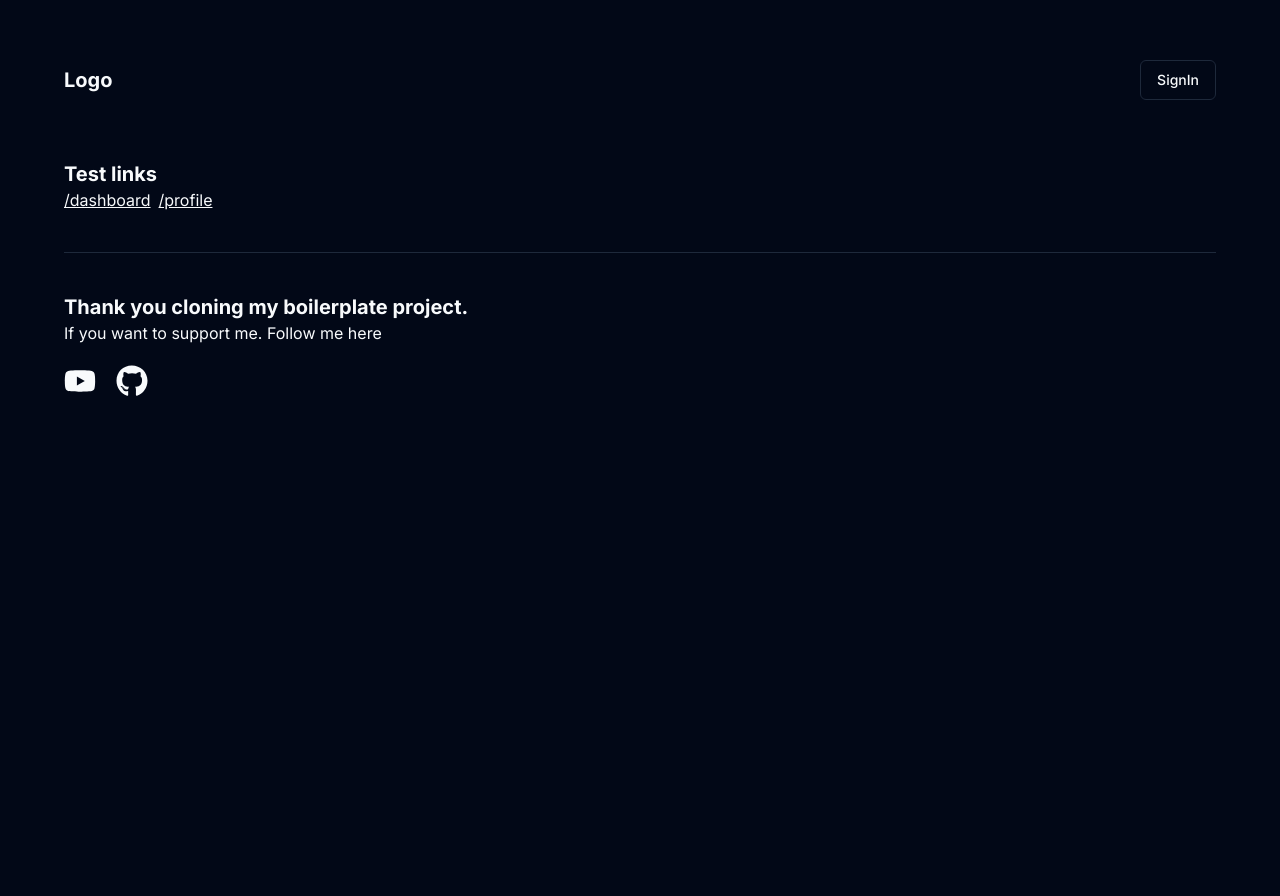
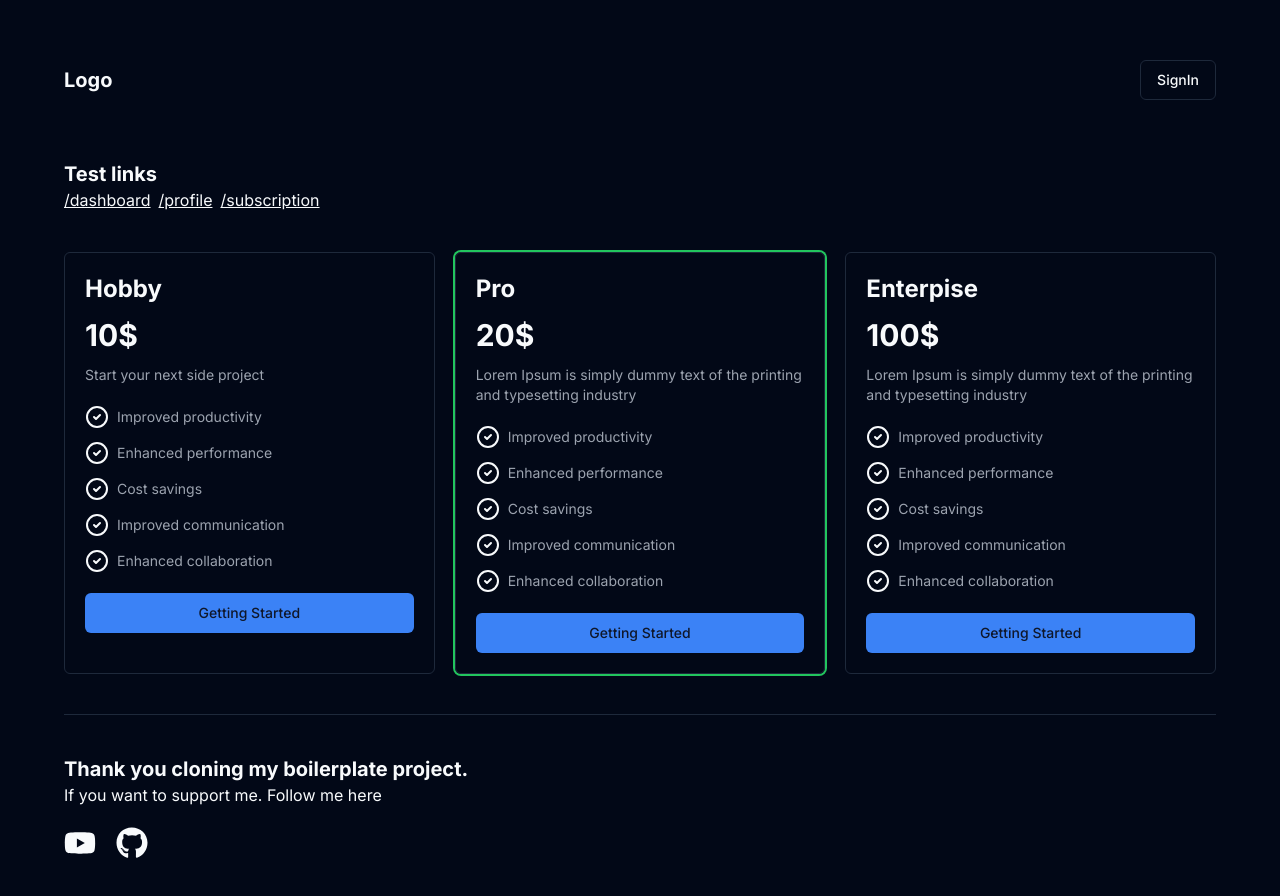
Before and after one commit to sokhenguchiha/next-supabase-boilerplate, a Next.js app: page / in a window 1280 px wide. Shown: the top 896 px of the page. Before the commit the page ends 800 px from the top, so only its background shows below. Built offline with nearby package versions, Linux system fonts and the light colour scheme; no server answers.

Commit message:
feat: subscription components

```diff
--- a/app/page.tsx
+++ b/app/page.tsx
@@ -1,3 +1,4 @@
+import Price from "@/components/subscription/price";
 import { Button } from "@/components/ui/button";
 import Link from "next/link";
 import React from "react";
@@ -16,8 +17,12 @@ export default function page() {
 					<Link href="/profile" className=" underline">
 						/profile
 					</Link>
+					<Link href="/subscription" className=" underline">
+						/subscription
+					</Link>
 				</div>
 			</div>
+			<Price />
 			<div className=" border-t pt-10">
 				<h1 className="text-xl font-bold">
 					Thank you cloning my boilerplate project.
--- /dev/null
+++ b/app/subscription/page.tsx
@@ -0,0 +1,5 @@
+import React from "react";
+
+export default function page() {
+	return <div>page</div>;
+}
--- /dev/null
+++ b/components/subscription/price.tsx
@@ -0,0 +1,94 @@
+import { CheckCircle2 } from "lucide-react";
+import React from "react";
+import { Button } from "../ui/button";
+import { cn } from "@/lib/utils";
+
+export default function Price() {
+	const prices = [
+		{
+			title: "Hobby",
+			description: "Start your next side project",
+			benefits: [
+				"Improved productivity",
+				"Enhanced performance",
+				"Cost savings",
+				"Improved communication",
+				"Enhanced collaboration",
+			],
+			amount: 10,
+		},
+		{
+			title: "Pro",
+			description:
+				"Lorem Ipsum is simply dummy text of the printing and typesetting industry",
+			benefits: [
+				"Improved productivity",
+				"Enhanced performance",
+				"Cost savings",
+				"Improved communication",
+				"Enhanced collaboration",
+			],
+			amount: 20,
+		},
+		{
+			title: "Enterpise",
+			description:
+				"Lorem Ipsum is simply dummy text of the printing and typesetting industry",
+			benefits: [
+				"Improved productivity",
+				"Enhanced performance",
+				"Cost savings",
+				"Improved communication",
+				"Enhanced collaboration",
+			],
+			amount: 100,
+		},
+	];
+
+	return (
+		<div>
+			<div className=" grid grid-cols-1 md:grid-cols-3 gap-5">
+				{prices.map((price, index) => {
+					const isPopular = index === 1;
+
+					return (
+						<div
+							key={index}
+							className={cn(" border rounded-md p-5 space-y-5", {
+								"ring-2 ring-green-500": isPopular,
+							})}
+						>
+							<div className="space-y-3">
+								<h1 className="text-2xl font-bold">
+									{price.title}
+								</h1>
+								<h1 className="text-3xl font-bold">
+									{price.amount}$
+								</h1>
+								<p className="text-sm text-gray-400">
+									{price.description}
+								</p>
+							</div>
+							<div className="space-y-3">
+								{price.benefits.map((benefit, index) => {
+									return (
+										<div
+											key={index}
+											className="flex items-center gap-2"
+										>
+											<CheckCircle2 />
+											<h1 className="text-sm text-gray-400">
+												{benefit}
+											</h1>
+										</div>
+									);
+								})}
+							</div>
+							<Button className="w-full">Getting Started</Button>
+						</div>
+					);
+				})}
+			</div>
+		</div>
+	);
+}
```
